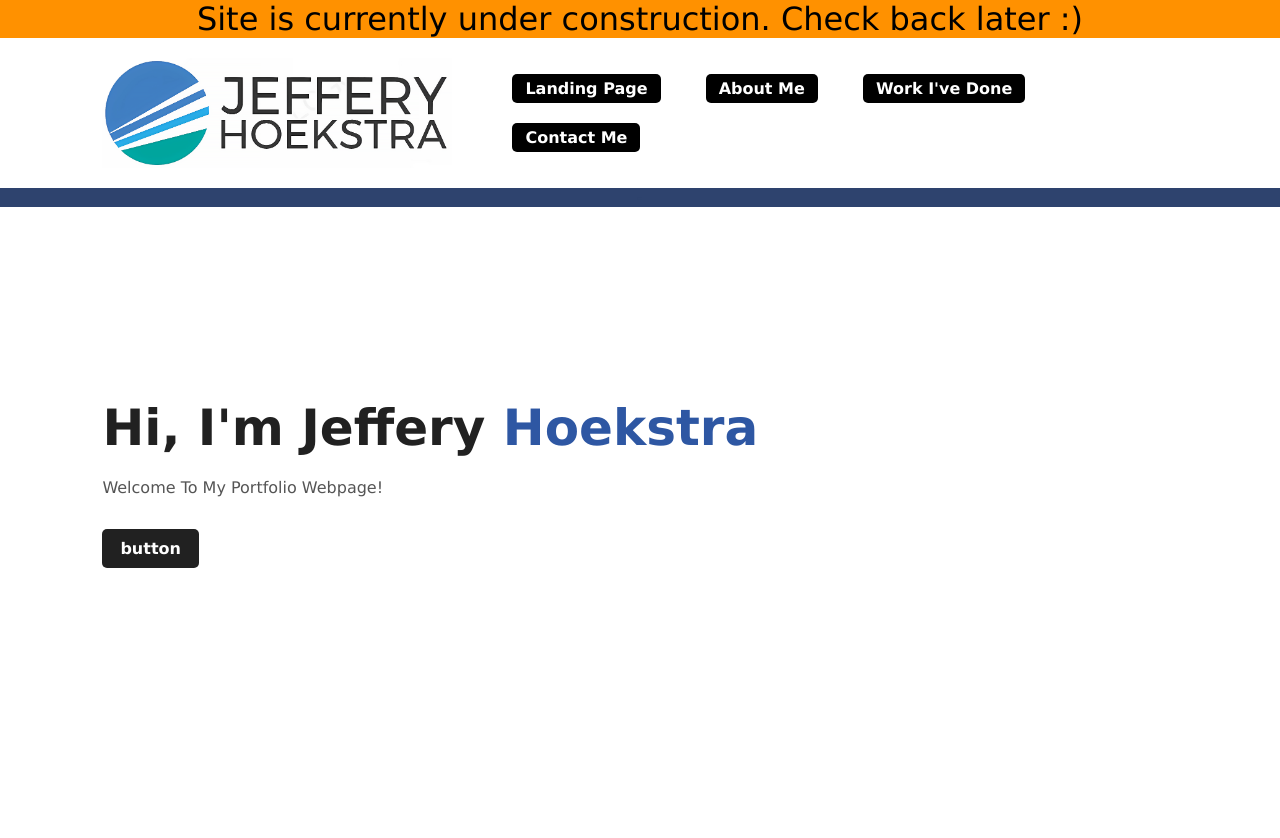
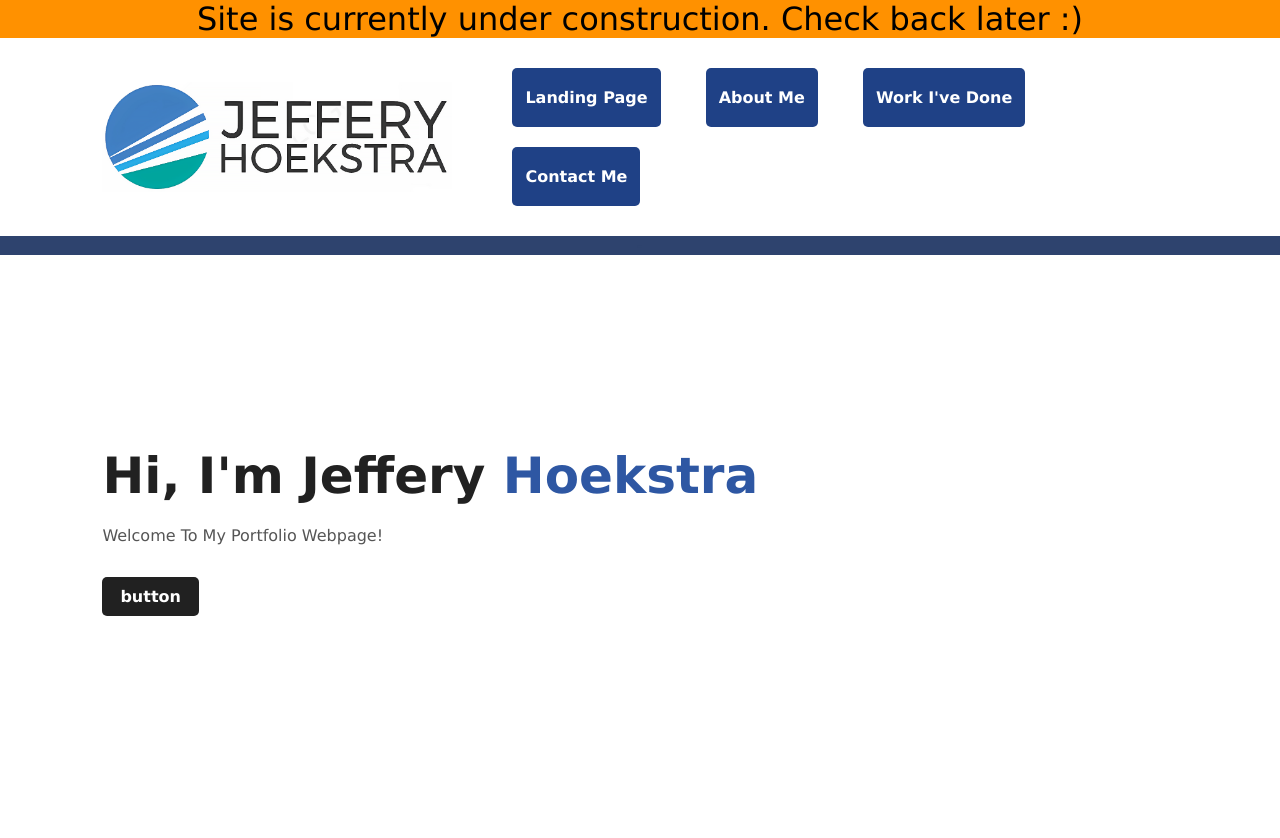
Before and after one commit to jefferyhoekstra/myportfolio, a web app: file index.html in a window 1280 px wide. Run offline with its HTML, style and script files only (its server is not run), Linux system fonts and the light colour scheme.

Commit message:
Update styles.css

```diff
--- a/css/styles.css
+++ b/css/styles.css
@@ -51,16 +51,16 @@ nav ul li a {
     text-decoration: none;
     color: white;
     font-weight: bold;
-    background: black;
-    display: inline-block;
+    background: #1f4186;
+    display: block;
     border-radius: 5px;
     margin: auto;
-    padding: 5px 13px;
+    padding: 20px 13px;
 
 }
 
 nav ul li a:hover{
-    color: red;
+    background: #3976f0;
 }
 
 .detel {
```
